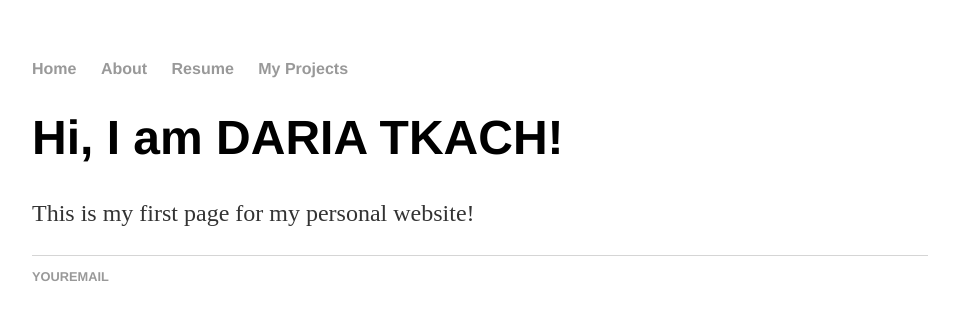
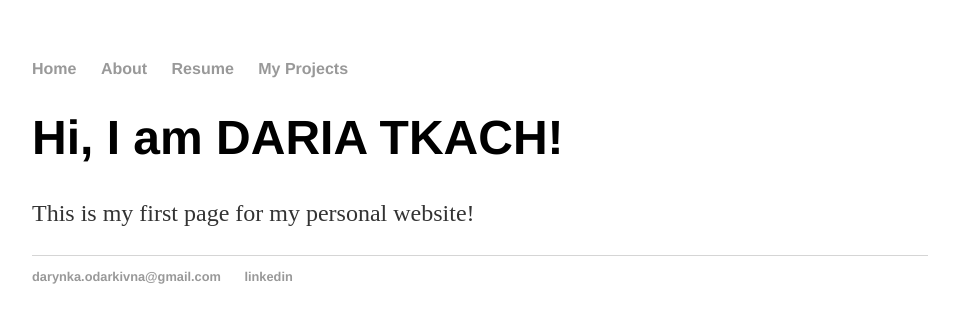
Before and after one commit to Odarkaua/Odarkaua, a plain HTML site: page index.html in a window 1280 px wide. Shown: the whole page, without its empty margins (160-1119 px from the left). Drawn offline with Linux system fonts and the light colour scheme.

Commit message:
Update index.html

```diff
--- a/index.html
+++ b/index.html
@@ -21,7 +21,8 @@
    </div>
    <footer>
    <ul>
-     <li><a href=”mailto:YOUREMAIL”>YOUREMAIL</a></li>
+     <li><a href=”mailto:darynka.odarkivna@gmail.com”>darynka.odarkivna@gmail.com</a></li>
+     <li><a href=”https://www.linkedin.com/in/daria-tkach-485784105/”>linkedin</a></li>
    </ul>
    </footer>
  </body>
```
